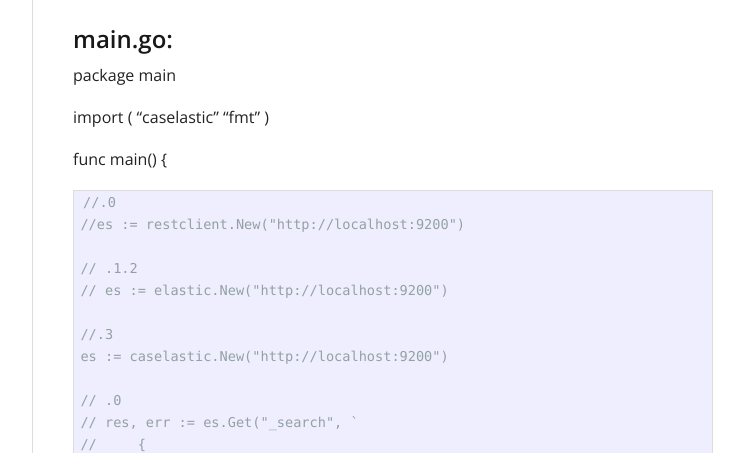
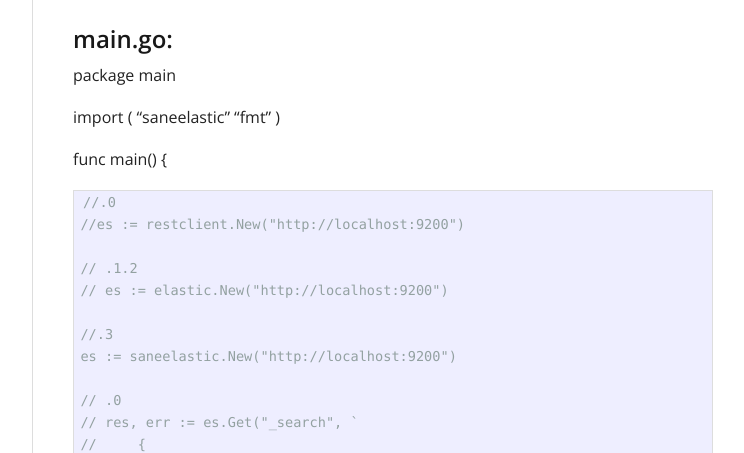
Before and after one commit to ilya-pi/ilyapimenov.com, a Jekyll site: the page built from _posts/2015-06-29-sane-approach-to-elasticsearch-go-client.md, in a window 1280 px wide and 1400 px high, scrolled down 3896 px. Shown: the part 154-607 px from the top of the window, without its empty margins (378-1122 px from the left). Built offline with Jekyll 4.4.1, drawn with Linux system fonts in a browser that asks for light colours; comment, search, counter and statistics services are not loaded; some of the changed text lies outside the part shown.

Commit message:
Sync on the draft article.

```diff
--- a/_posts/2015-06-29-sane-approach-to-elasticsearch-go-client.md
+++ b/_posts/2015-06-29-sane-approach-to-elasticsearch-go-client.md
@@ -201,7 +201,7 @@ main.go:
 package main
 
 import (
-    "caselastic"
+    "saneelastic"
     "fmt"
 )
 
@@ -214,7 +214,7 @@ func main() {
     // es := elastic.New("http://localhost:9200")
 
     //.3
-    es := caselastic.New("http://localhost:9200")
+    es := saneelastic.New("http://localhost:9200")
 
     // .0
     // res, err := es.Get("_search", `
@@ -520,10 +520,10 @@ func (r Result) MustGetHits() []Hits {
 
 
 ----
-caselastic.go
+saneelastic.go
 -------------
 
-package caselastic
+package saneelastic
 
 import (
     "elastic"
```
